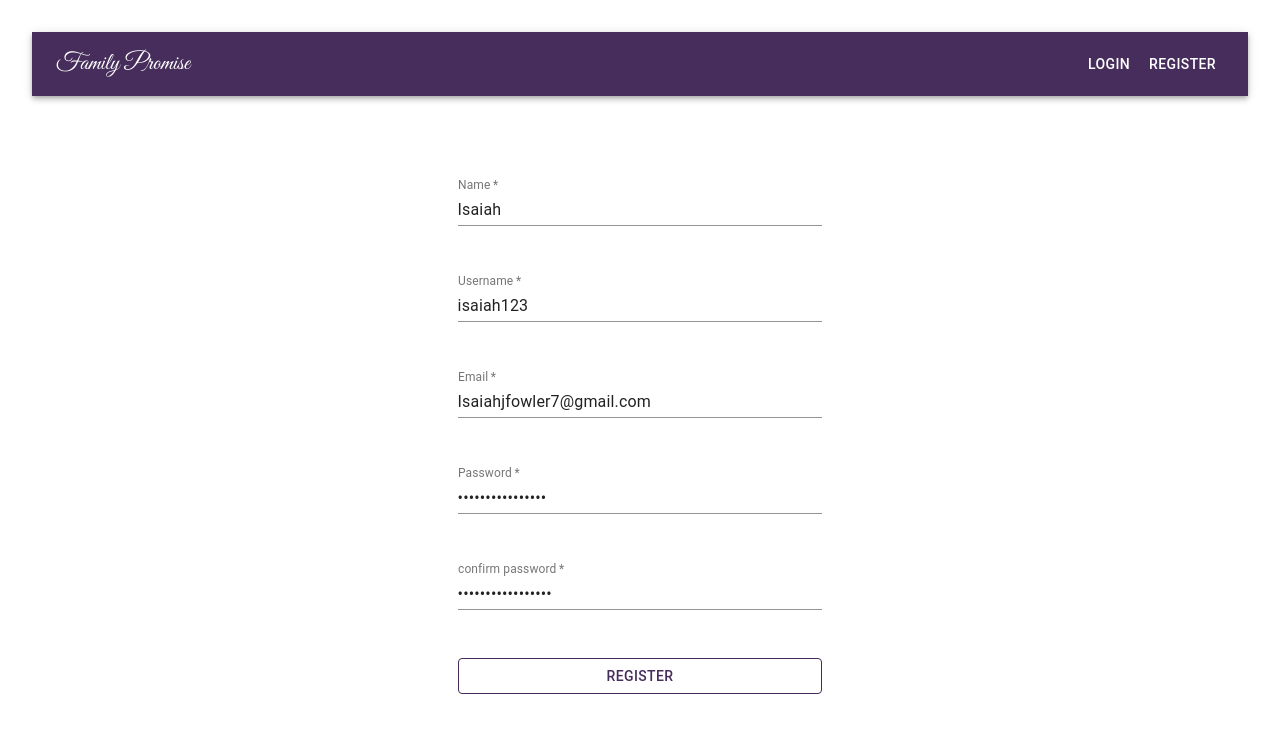
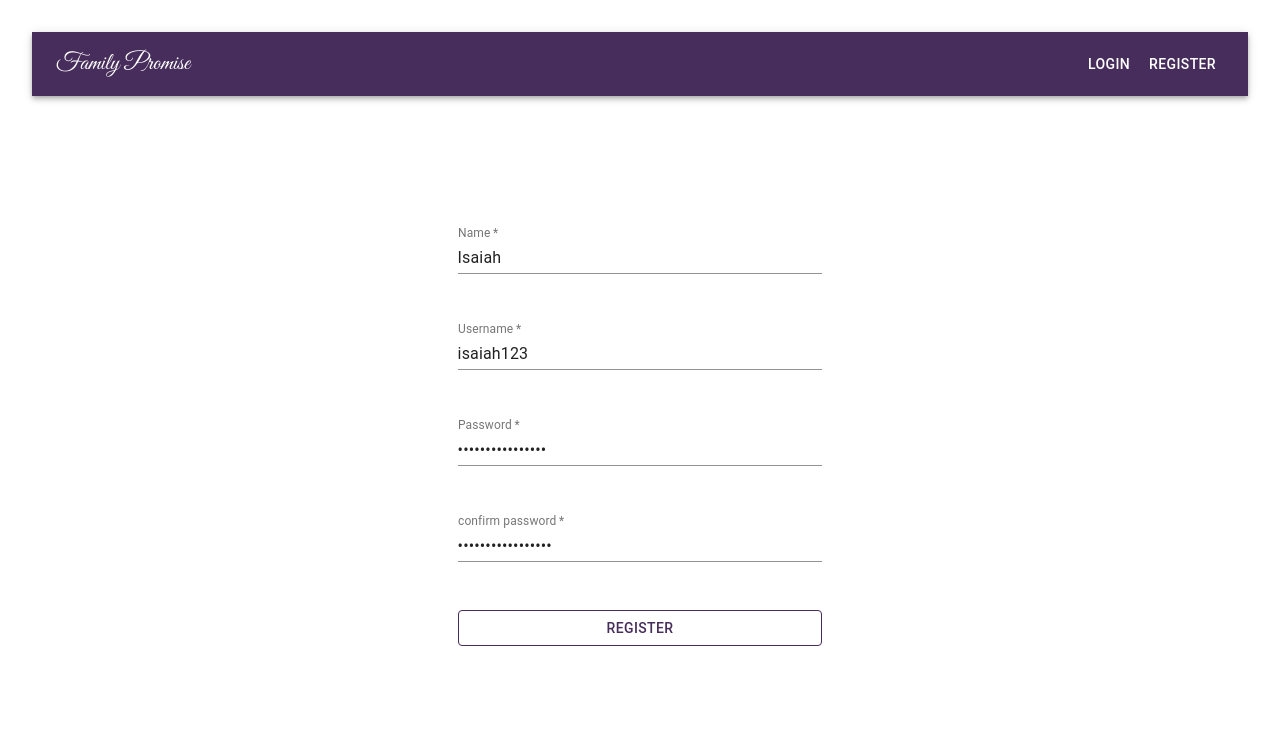
Before and after one commit to nonprofit-intake/front_end, a React (Create React App) app: page /register in a window 1280 px wide. Shown: the top 732 px of the page. Built offline with nearby package versions, Linux system fonts and the light colour scheme.

Commit message:
Form values have been updated to match the backend

```diff
--- a/src/pages/dashboards/dashboards.jsx
+++ b/src/pages/dashboards/dashboards.jsx
@@ -8,10 +8,13 @@ import AdminDashboard from './admin-dashboard/admin-dashboard'
 
 const Dashboards = () => {
 
-    const [role, setRole] = useState('admin')
+    const [role, setRole] = useState(null)
 
     useEffect(() => {
-        // Get users role and set it in state
+        // *** GET /api/users/me ***
+
+        // Set the role into state
+
     }, [])
 
     switch (role) {
@@ -24,9 +27,6 @@ const Dashboards = () => {
         default:
             return <h1>Loading. . .</h1>
     }
-
-
-
 }
 
 export default Dashboards
--- a/src/pages/login/login.jsx
+++ b/src/pages/login/login.jsx
@@ -19,7 +19,7 @@ const Login = () => {
     const login = (e) => {
         e.preventDefault()
         const user = {
-            email: formValues.email,
+            username: formValues.username,
             password: formValues.password
         }
         console.log(user)
@@ -32,9 +32,9 @@ const Login = () => {
         })
     }
     return (
-        <form className='form-container' onSubmit={login}>
+        <form className='form-login-container' onSubmit={login}>
             <div className='text-field-containers'>
-                <TextField value={formValues.username} onChange={handleChange} color='primary' type='email' label='Email' name='username' required></TextField>
+                <TextField value={formValues.username} onChange={handleChange} color='primary' type='text' label='Username' name='username' required></TextField>
                 <TextField value={formValues.password} onChange={handleChange} color='primary' type='password' label='Password' name='password' required></TextField>
                 <Button type="submit" color='secondary' variant='outlined' id='submit-btn'>Login</Button>
             </div>
--- a/src/pages/login/login.styles.scss
+++ b/src/pages/login/login.styles.scss
@@ -1,5 +1,5 @@
-.form-container{
-    height: 75vh;
+.form-login-container{
+    height: 80vh;
      display: flex;
     justify-content: center;
     align-items: center;
@@ -7,7 +7,7 @@
 
 .text-field-containers{
     display: grid;
-    grid-gap: 4rem;
+    grid-gap: 2rem;
     width: 30%;
 }
 
--- a/src/pages/register/register.jsx
+++ b/src/pages/register/register.jsx
@@ -24,9 +24,12 @@ const Register = () => {
 
     const formSchema = Yup.object().shape({
         name: Yup.string().required('Please enter your name'),
-        username: Yup.string().required('Please enter your username'),
+        username: Yup.string().required('Please enter your username').min(4, "Must be longer than 4 characters"),
         email: Yup.string().email('Must be a valid email address.').required('Must include email address.'),
-        password: Yup.string().min(6, 'Password must be at least 6 characters long.').required('Password is Required'),
+        password: Yup.string()
+            .required('Required')
+            .min(10, 'Password must be at least 10 characters long.')
+            .max(128, "Password cannot exceed 128 characters"),
         confirmPassword: Yup.mixed()
             .oneOf([formValues.password], 'passwords must match')
             .required('Please confirm your password')
@@ -67,8 +70,14 @@ const Register = () => {
         //     }
         // });
 
+        const newUser = {
+            name: formValues.name,
+            username: formValues.username,
+            password: formValues.password
+        }
 
-        console.log(formValues)
+        console.log(newUser)
+
     };
 
     const clearForm = () => {
@@ -116,7 +125,7 @@ const Register = () => {
                 }
 
 
-                {errors.email.length ?
+                {/* {errors.email.length ?
                     <TextField
                         value={formValues.email}
                         onChange={handleChange}
@@ -135,7 +144,7 @@ const Register = () => {
                         label="Email"
                         name="email"
                         required
-                    />}
+                    />} */}
 
                 {errors.password.length ?
                     <TextField
@@ -183,7 +192,7 @@ const Register = () => {
 
                 }
 
-                {errors.password.length || errors.confirmPassword.length || errors.email.length
+                {errors.password.length || errors.confirmPassword.length || errors.username.length
                     ?
                     <Button disabled type="submit" color="secondary" variant="outlined" id='submit-btn'>
                         Register
```
